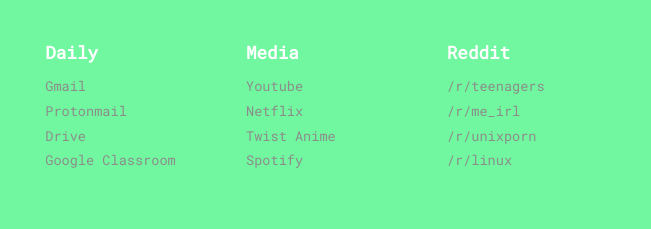
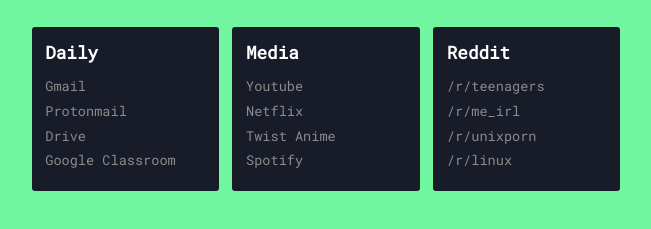
Before and after one commit to wotnu/wotnu.github.io, a plain HTML site: page index.html in a window 1280 px wide. Shown: the part 335-564 px from the top of the page, without its empty margins (314-965 px from the left). Drawn offline with Linux system fonts and the light colour scheme; no server answers.

Commit message:
Update styles.css

```diff
--- a/styles.css
+++ b/styles.css
@@ -90,7 +90,7 @@ body {
 
 .bookmark-set{
     padding: 1em;
-    background-color: #71F79F;
+    background-color: #181B28;
     border-radius: 3px;
     font-family: "Roboto Mono";
     font-size: .85rem;
```
